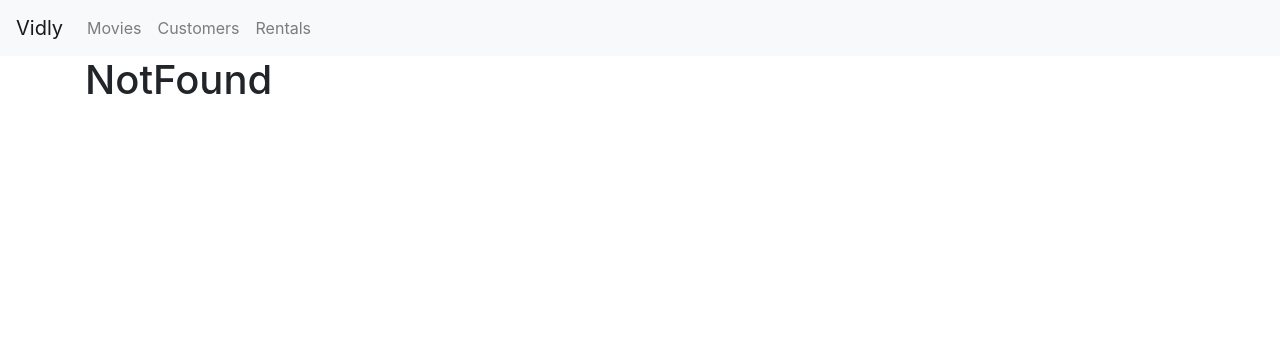
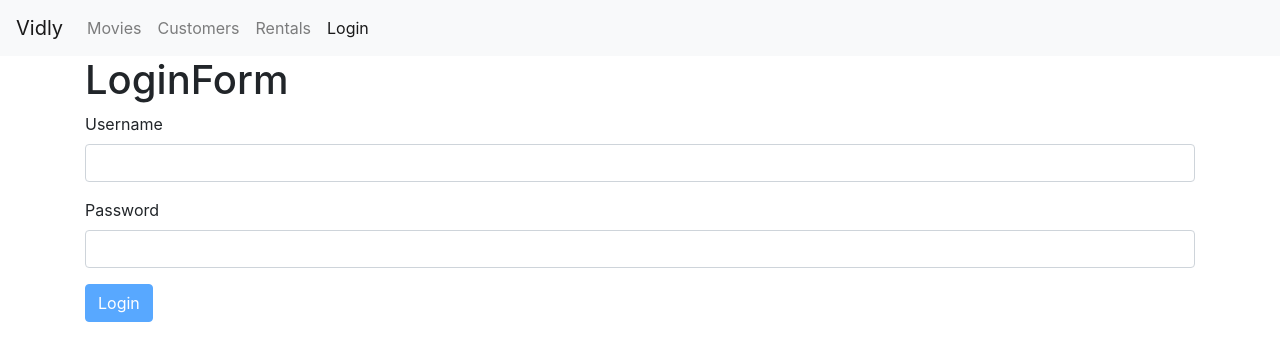
Before and after one commit to mszyma/vidly-react, a React (Create React App) app: page /login in a window 1280 px wide. Before the commit this address led to /not-found. Shown: the top 360 px of the page. Built offline with nearby package versions, Linux system fonts and the light colour scheme.

Commit message:
Login form

```diff
--- a/package.json
+++ b/package.json
@@ -5,6 +5,7 @@
   "dependencies": {
     "bootstrap": "^4.3.1",
     "font-awesome": "^4.7.0",
+    "joi-browser": "^13.4.0",
     "lodash": "^4.17.14",
     "prop-types": "^15.7.2",
     "query-string": "^6.8.1",
--- a/src/App.js
+++ b/src/App.js
@@ -2,6 +2,7 @@
 import { Route, Redirect, Switch } from "react-router-dom";
 import Movies from "./components/movies";
 import MovieForm from "./components/movieForm";
+import LoginForm from "./components/loginForm";
 import NavBar from "./components/navBar";
 import NotFound from "./components/notFound";
 import Customers from "./components/customers";
@@ -15,6 +16,7 @@
       <main className="container">
         <Switch>
           <Route path="/movies/:id" component={MovieForm} />
+          <Route path="/login" component={LoginForm} />
           <Route path="/movies" component={Movies} />
           <Route path="/customers" component={Customers} />
           <Route path="/rentals" component={Rentals} />
--- /dev/null
+++ b/src/components/common/input.jsx
@@ -0,0 +1,20 @@
+import React from "react";
+
+const Input = ({ name, label, value, error, onChange }) => {
+  return (
+    <div className="form-group">
+      <label htmlFor={name}>{label}</label>
+      <input
+        value={value}
+        onChange={onChange}
+        id={name}
+        name={name}
+        type="text"
+        className="form-control"
+      />
+      {error && <div className="alert alert-danger">{error}</div>}
+    </div>
+  );
+};
+
+export default Input;
--- /dev/null
+++ b/src/components/loginForm.jsx
@@ -0,0 +1,92 @@
+import React, { Component } from "react";
+import Input from "./common/input";
+import Joi from "joi-browser";
+
+class LoginForm extends Component {
+  state = {
+    account: { username: "", password: "" },
+    errors: {}
+  };
+
+  schema = {
+    username: Joi.string()
+      .required()
+      .label("Username"),
+    password: Joi.string()
+      .required()
+      .label("Password")
+  };
+
+  validate = () => {
+    const options = { abortEarly: false };
+    const { error } = Joi.validate(this.state.account, this.schema, options);
+
+    console.log(error);
+    if (!error) return null;
+
+    const errors = {};
+    for (let item of error.details) errors[item.path[0]] = item.message;
+    return errors;
+  };
+
+  handleSubmit = e => {
+    e.preventDefault();
+
+    const errors = this.validate();
+    this.setState({ errors: errors || {} });
+    if (errors) return;
+
+    console.log("submitted");
+  };
+
+  validateProperty = ({ name, value }) => {
+    const obj = { [name]: value };
+    const schema = { [name]: this.schema[name] };
+    const { error } = Joi.validate(obj, schema);
+    return error ? error.details[0].message : null;
+  };
+
+  handleChange = ({ currentTarget: input }) => {
+    const errors = { ...this.state.errors };
+    const errorMessage = this.validateProperty(input);
+    if (errorMessage) errors[input.name] = errorMessage;
+    else delete errors[input.name];
+
+    const account = { ...this.state.account };
+    account[input.name] = input.value;
+
+    this.setState({ account, errors });
+  };
+
+  render() {
+    const { account, errors } = this.state;
+
+    return (
+      <div>
+        <h1>LoginForm</h1>
+        <form onSubmit={this.handleSubmit}>
+          <Input
+            name="username"
+            value={account.username}
+            label="Username"
+            onChange={this.handleChange}
+            autoFocus
+            error={errors.username}
+          />
+          <Input
+            name="password"
+            value={account.password}
+            label="Password"
+            onChange={this.handleChange}
+            error={errors.password}
+          />
+          <button disabled={this.validate()} className="btn btn-primary">
+            Login
+          </button>
+        </form>
+      </div>
+    );
+  }
+}
+
+export default LoginForm;
--- a/src/components/movieForm.jsx
+++ b/src/components/movieForm.jsx
@@ -1,4 +1,4 @@
-import React, { Component } from "react";
+import React from "react";
 
 const MovieForm = ({ match, history }) => {
   return (
--- a/src/components/navBar.jsx
+++ b/src/components/navBar.jsx
@@ -27,8 +27,11 @@
             <NavLink className="nav-link nav-item" to="/customers">
               Customers
             </NavLink>
-            <NavLink className="nav-link nav-item" to="rentals">
+            <NavLink className="nav-link nav-item" to="/rentals">
               Rentals
+            </NavLink>
+            <NavLink className="nav-link nav-item" to="/login">
+              Login
             </NavLink>
           </div>
         </div>
```
Also changed, not shown: 1 other file (tests, documents, lock files or other folders).
